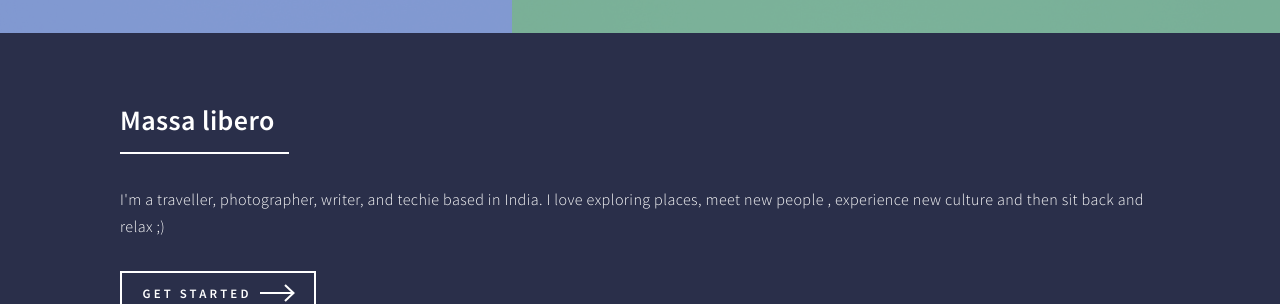
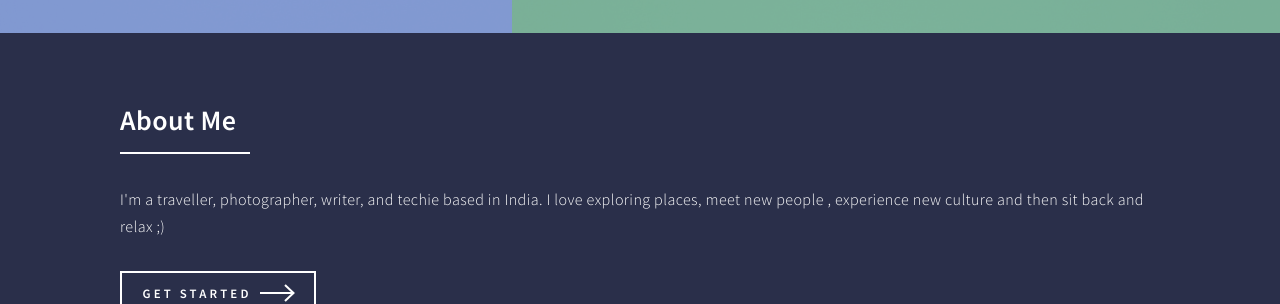
Before and after one commit to dhanyacm/dhanyacm, a Jekyll site: the page built from index.html, in a window 1280 px wide and 900 px high, scrolled down 1444 px. Shown: the part 158-462 px from the top of the window. Built offline with Jekyll 4.4.1, drawn with Linux system fonts in a browser that asks for light colours.

Commit message:
Update index.html

```diff
--- a/index.html
+++ b/index.html
@@ -113,7 +113,7 @@ frontpage: true
 							<section id="two">
 								<div class="inner">
 									<header class="major">
-										<h2>Massa libero</h2>
+										<h2>About Me</h2>
 									</header>
 									<p> I'm a traveller, photographer, writer, and techie based in India. I love exploring places, meet new people , experience new culture and then sit back and relax ;) </p>
 									<ul class="actions">
```
